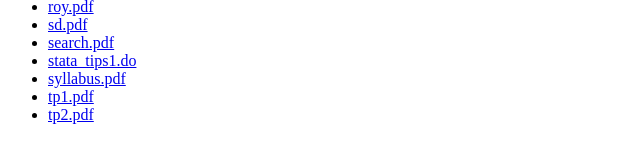
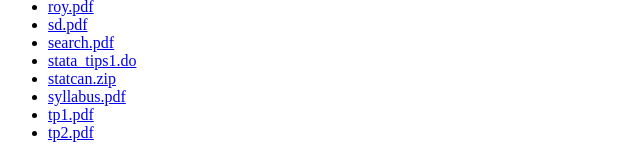
Before and after one commit to sgyetvay/sgyetvay, a plain HTML site: page teaching/eco8000/index.html in a window 1280 px wide. Shown: the part 370-530 px from the top of the page, without its empty margins (0-640 px from the left). Drawn offline with Linux system fonts and the light colour scheme.

Commit message:
add statcan.zip to (eco8000)

```diff
--- a/teaching/eco8000/index.html
+++ b/teaching/eco8000/index.html
@@ -26,6 +26,7 @@
     <li><a href="sd.pdf">sd.pdf</a></li>
     <li><a href="search.pdf">search.pdf</a></li>
     <li><a href="stata_tips1.do">stata_tips1.do</a></li>
+    <li><a href="statcan.zip">statcan.zip</a></li>
     <li><a href="syllabus.pdf">syllabus.pdf</a></li>
     <li><a href="tp1.pdf">tp1.pdf</a></li>
     <li><a href="tp2.pdf">tp2.pdf</a></li>
```
Also changed, not shown: 3 other files.
